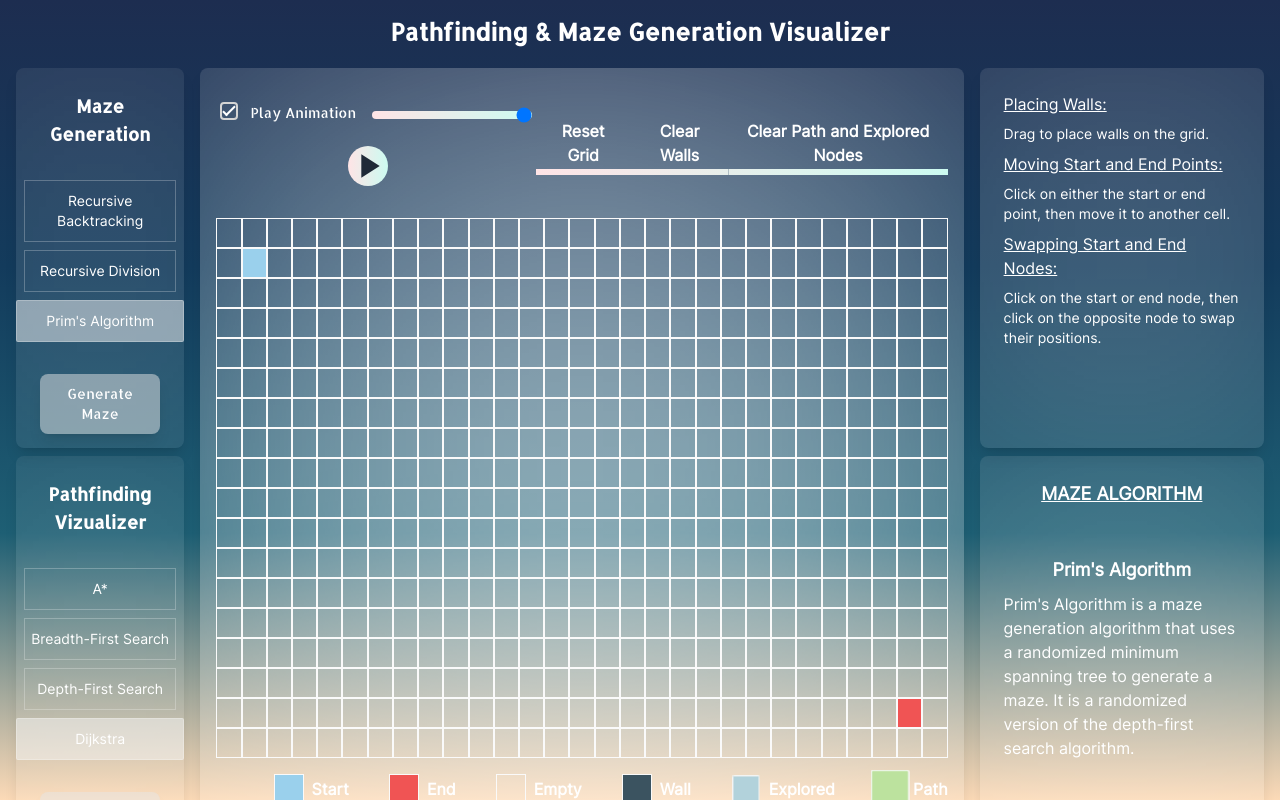
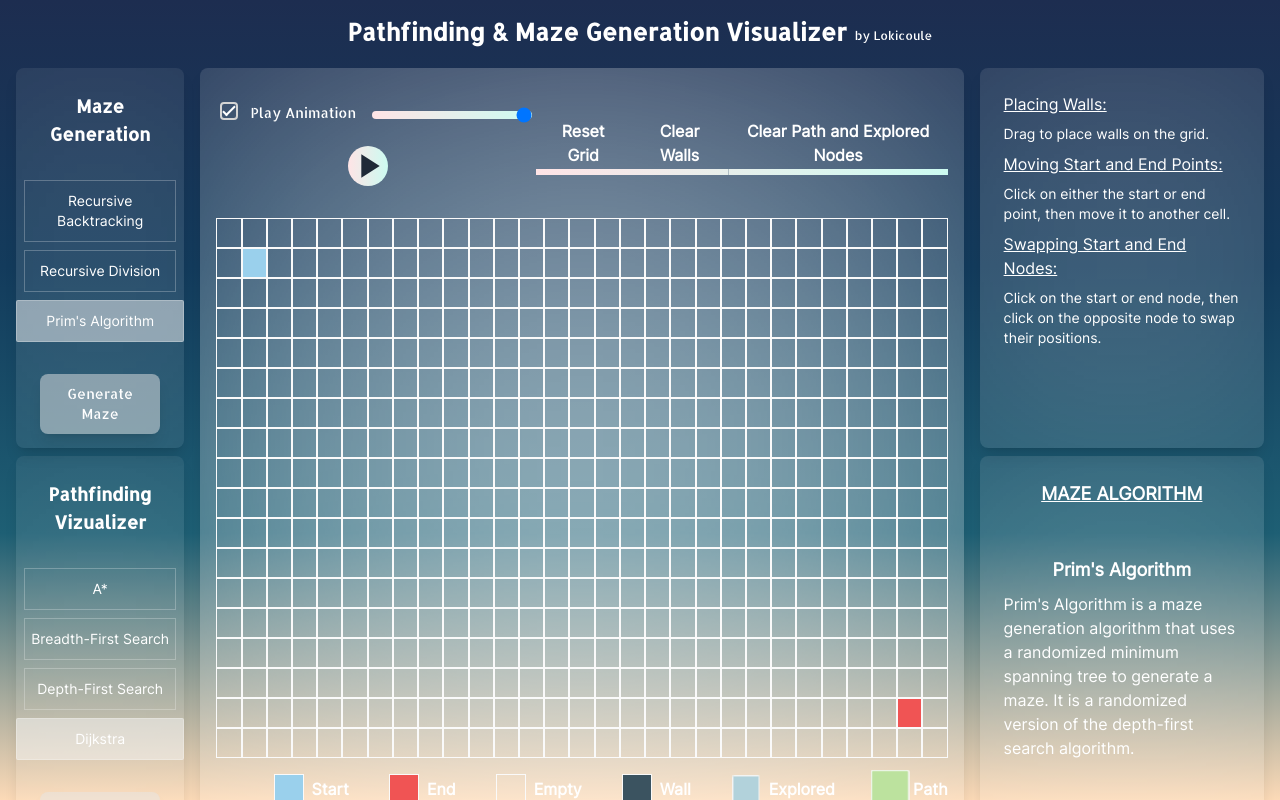
Before and after one commit to Lokicoule/pathfinding-viewer, a React (Vite) app: page / in a window 1280 px wide. Built offline with nearby package versions, Linux system fonts and the light colour scheme.

Commit message:
style: title

```diff
--- a/src/presentation/components/templates/Layout.tsx
+++ b/src/presentation/components/templates/Layout.tsx
@@ -2,6 +2,7 @@ import {
   SIDEBAR_MAX_WIDTH,
   SIDEBAR_MIN_WIDTH,
 } from "../../../shared/constants";
+import { GithubIcon } from "../atoms/icons";
 import MazeAlgorithmSelector from "../molecules/algorithm/MazeAlgorithmSelector";
 import PathfindingAlgorithmSelector from "../molecules/algorithm/PathfindingAlgorithmSelector";
 import ResizableSidebar from "../molecules/layout/ResizableSidebar";
@@ -12,19 +13,23 @@ type LayoutProps = React.PropsWithChildren;
 type LayoutComponent = React.FC<LayoutProps>;
 
 const Layout: LayoutComponent = ({ children }) => {
-  const refresh = () => window.location.reload();
-
   return (
     <div className="flex flex-col h-screen">
       <div className="flex-1 flex flex-col sm:overflow-hidden">
         <header className="flex flex-col items-center px-4 pt-4 pb-1">
-          <div className="flex">
-            <h1
-              className="text-white text-center text-2xl font-semibold cursor-pointer font-primary"
-              onClick={refresh}
-            >
+          <div className="flex justify-center items-center w-full">
+            <h1 className="text-white text-center text-2xl font-semibold font-primary cursor-default">
               Pathfinding & Maze Generation Visualizer
             </h1>
+            <span className="text-white font-primary ml-2 mt-2 text-center text-xs ">
+              by{" "}
+              <a
+                className="hover:bg-clip-text hover:text-transparent hover:bg-gradient-to-r from-sky-400 to-blue-500 cursor-pointer"
+                href="https://github.com/Lokicoule/pathfinding-viewer"
+              >
+                Lokicoule
+              </a>
+            </span>
           </div>
         </header>
         <div className="flex flex-wrap sm:flex-nowrap sm:h-full space-x-1 justify-center">
```
